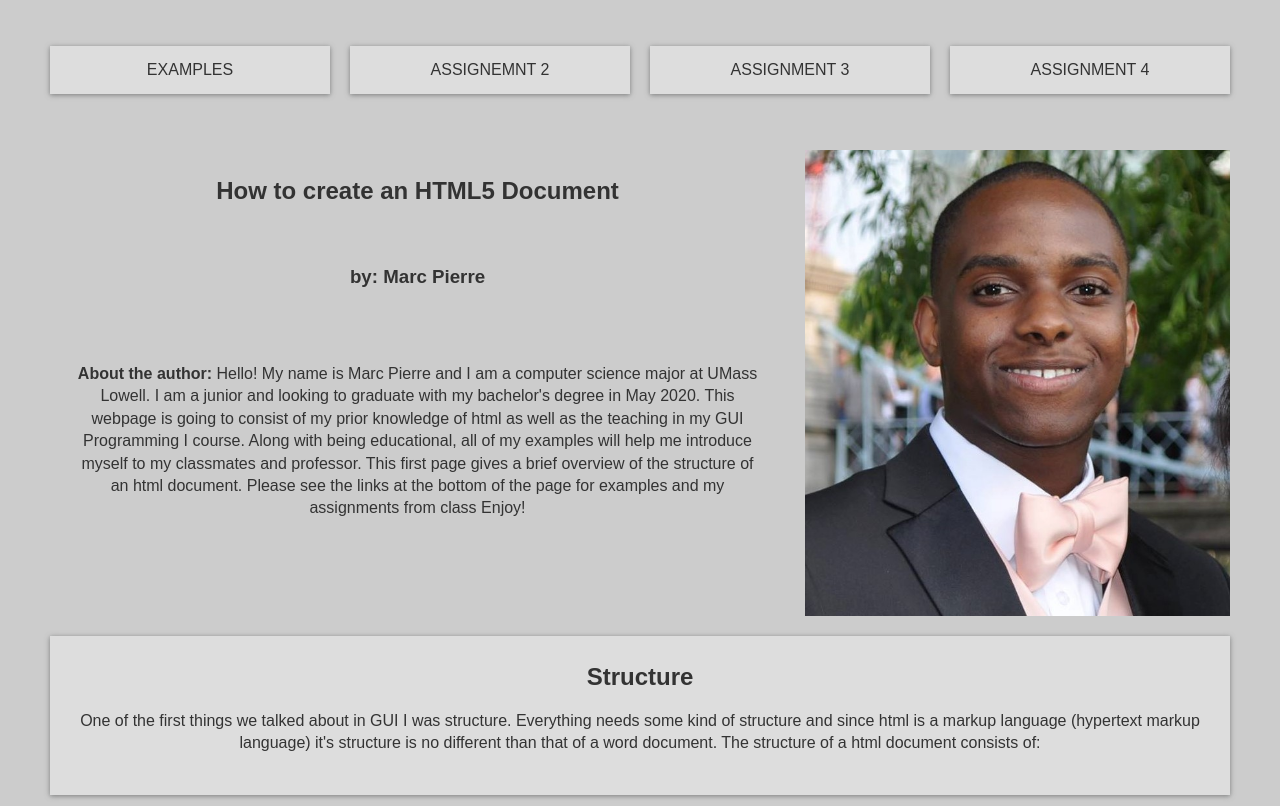
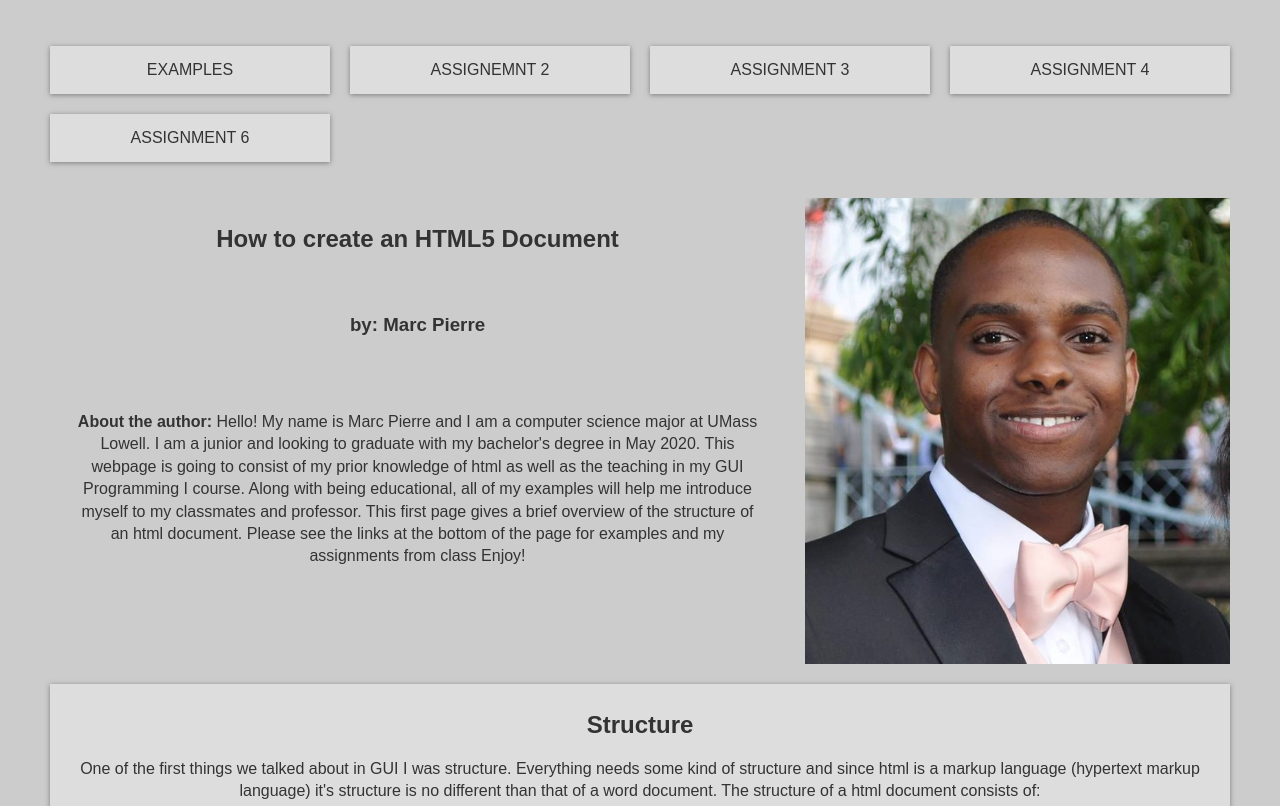
Before and after one commit to Marcsllite/GUIProgramming, a plain HTML site: page index.html in a window 1280 px wide. Shown: the top 806 px of the page. Drawn offline with Linux system fonts and the light colour scheme.

Commit message:
Update index.html

```diff
--- a/index.html
+++ b/index.html
@@ -27,8 +27,11 @@
         <li> <a href="examples.html">examples</a> </li>
         <li> <a href="assignment2.html">Assignemnt 2</a> </li>
         <li> <a href="assignment3.html">Assignment 3</a> </li>
-         <li> <a href="#" class = "currentPage">Assignment 4</a> </li>
-        <li> <a href="assignment5.html" class="notYet">Assignment 5</a> </li>
+        <li> <a href="#" class = "currentPage">Assignment 4</a> </li>
+        <li> <a href="assignment6.html">Assignment 6</a> </li>
+        <li> <a href="assignment7.html" class="notYet">Assignment 7</a> </li>
+        <li> <a href="assignment8.html" class="notYet">Assignment 8</a> </li>
+        <li> <a href="assignment9.html" class="notYet">Assignment 9</a> </li>
       </ul>
     </div>
     <section class = "introduction">
```
